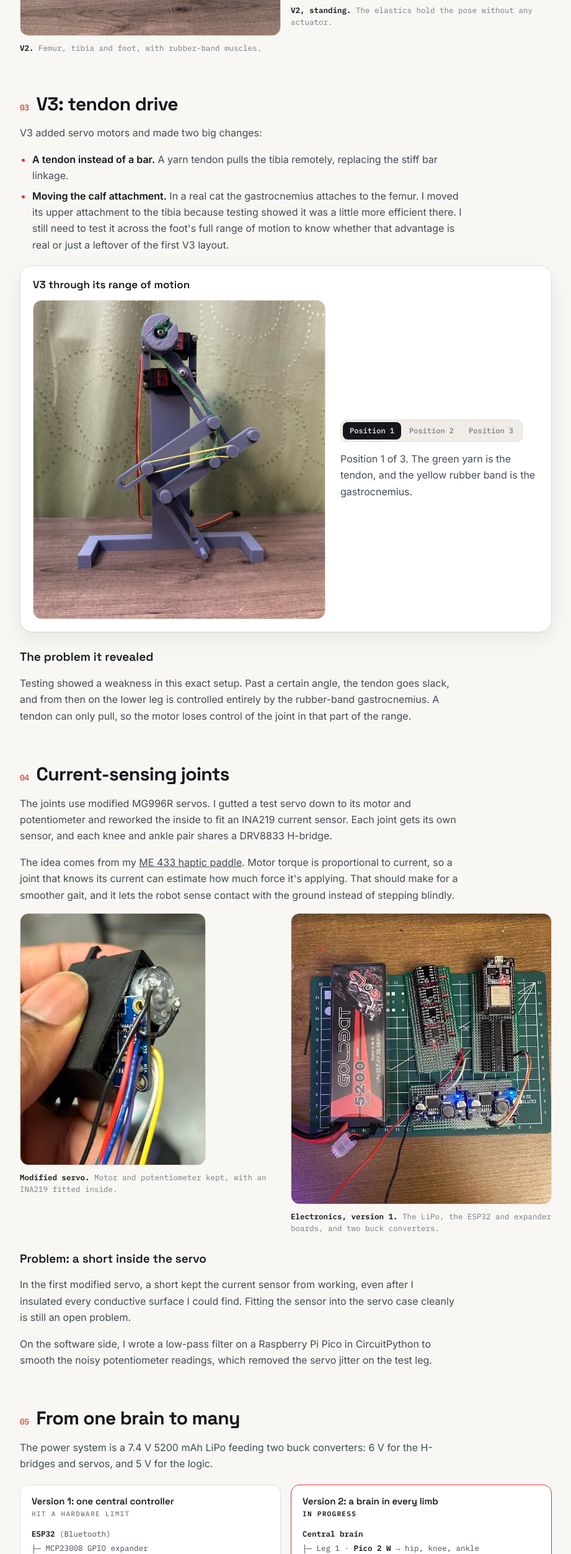
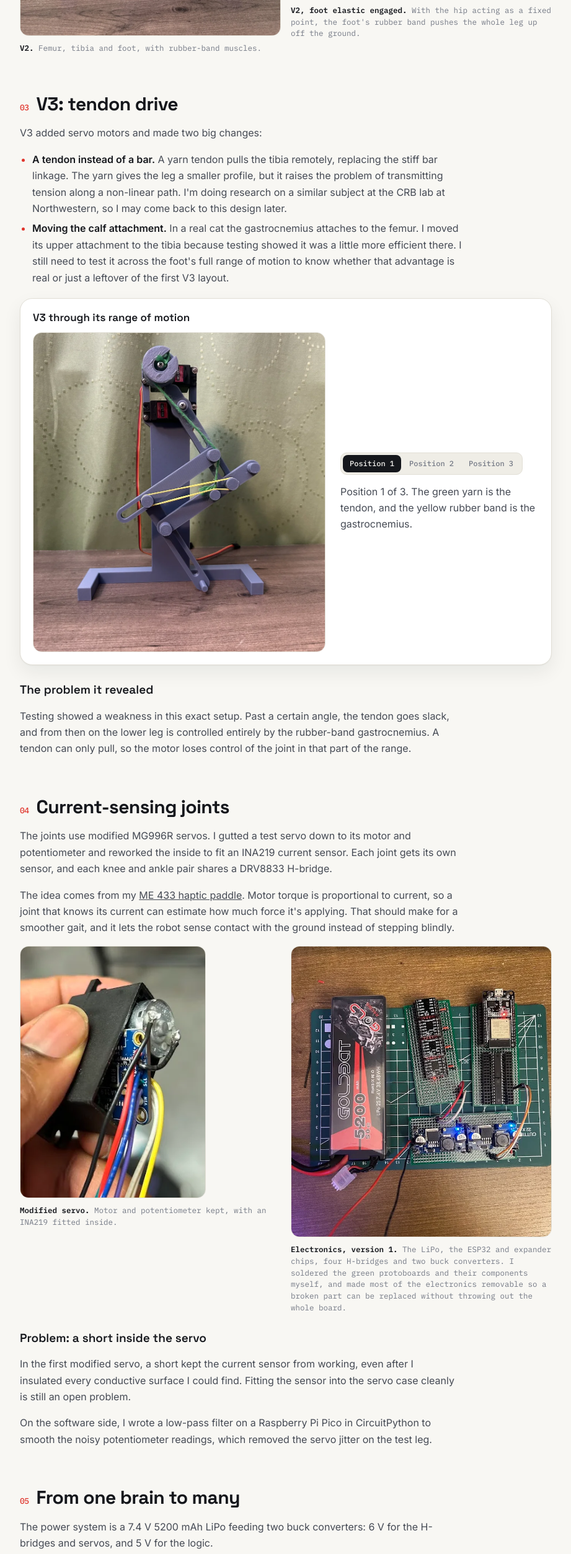
Before and after one commit to Henry436b/henry436b.github.io, a plain HTML site: page projects/quadruped.html in a window 1280 px wide. Shown: the part 2458-4965 px from the top of the page at 62% size, without its empty margins (310-1231 px from the left). Drawn offline with Linux system fonts and the light colour scheme.

Commit message:
Refine quadruped page details
- Clarify V2 foot elastic photo and yarn tendon trade-offs
- Credit hand-soldered, serviceable electronics and list H-bridges
- Show the central Pico 2 W leader-follower setup

Co-Authored-By: Claude Opus 5.5 <noreply@anthropic.com>

```diff
--- a/projects/quadruped.html
+++ b/projects/quadruped.html
@@ -114,7 +114,7 @@
             </figure>
             <figure class="figure">
               <img class="zoomable" src="../assets/projects/quadruped/v2-side.webp" alt="Version 2 leg from another angle" loading="lazy">
-              <figcaption><b>V2, standing.</b> The elastics hold the pose without any actuator.</figcaption>
+              <figcaption><b>V2, foot elastic engaged.</b> With the hip acting as a fixed point, the foot's rubber band pushes the whole leg up off the ground.</figcaption>
             </figure>
           </div>
         </section>
@@ -123,7 +123,7 @@
           <h2><span class="num">03</span>V3: tendon drive</h2>
           <p>V3 added servo motors and made two big changes:</p>
           <ul>
-            <li><b>A tendon instead of a bar.</b> A yarn tendon pulls the tibia remotely, replacing the stiff bar linkage.</li>
+            <li><b>A tendon instead of a bar.</b> A yarn tendon pulls the tibia remotely, replacing the stiff bar linkage. The yarn gives the leg a smaller profile, but it raises the problem of transmitting tension along a non-linear path. I'm doing research on a similar subject at the CRB lab at Northwestern, so I may come back to this design later.</li>
             <li><b>Moving the calf attachment.</b> In a real cat the gastrocnemius attaches to the femur. I moved its upper attachment to the tibia because testing showed it was a little more efficient there. I still need to test it across the foot's full range of motion to know whether that advantage is real or just a leftover of the first V3 layout.</li>
           </ul>
           <div class="demo">
@@ -157,7 +157,7 @@
             </figure>
             <figure class="figure">
               <img class="zoomable" src="../assets/projects/quadruped/electronics.webp" alt="LiPo battery, ESP32, perfboards and buck converters on a cutting mat" loading="lazy">
-              <figcaption><b>Electronics, version 1.</b> The LiPo, the ESP32 and expander boards, and two buck converters.</figcaption>
+              <figcaption><b>Electronics, version 1.</b> The LiPo, the ESP32 and expander chips, four H-bridges and two buck converters. I soldered the green protoboards and their components myself, and made most of the electronics removable so a broken part can be replaced without throwing out the whole board.</figcaption>
             </figure>
           </div>
           <h3>Problem: a short inside the servo</h3>
@@ -180,7 +180,7 @@
             <div class="arch-box now">
               <h4>Version 2: a brain in every limb</h4>
               <span class="eyebrow"><b>In progress</b></span>
-<pre class="tree"><b>Central brain</b>
+<pre class="tree"><b>Central brain · Pico 2 W</b> (leader)
 ├─ Leg 1 · <b>Pico 2 W</b> → hip, knee, ankle
 ├─ Leg 2 · <b>Pico 2 W</b> → hip, knee, ankle
 ├─ Leg 3 · <b>Pico 2 W</b> → hip, knee, ankle
@@ -189,7 +189,7 @@
             </div>
           </div>
           <p>For version 1, I put two MCP23008 GPIO expanders on an ESP32. That gave me enough pins for every joint and future sensors, plus Bluetooth. The problem was the current sensors: the INA219 boards I used only offer four I²C addresses, and four addresses on each of two buses caps the system at eight sensors. The legs alone need twelve, before the arm.</p>
-          <p>Version 2 gives each leg, and the arm, its own Pico 2 W, coordinated by one central brain. Each limb only needs three sensors on its own bus, so the address limit disappears, and adding a limb or a sensor later doesn't touch the rest of the system. It's a little like an octopus, whose arms each have their own cluster of neurons. I'm also planning XT connectors so each leg can be unplugged from power on its own.</p>
+          <p>Version 2 gives each leg, and the arm, its own Pico 2 W. A central Pico 2 W coordinates them in a leader–follower setup. Each limb only needs three sensors on its own bus, so the address limit disappears, and adding a limb or a sensor later doesn't touch the rest of the system. It's a little like an octopus, whose arms each have their own cluster of neurons. I'm also planning XT connectors so each leg can be unplugged from power on its own.</p>
         </section>
 
         <section id="next" class="reveal">
```
